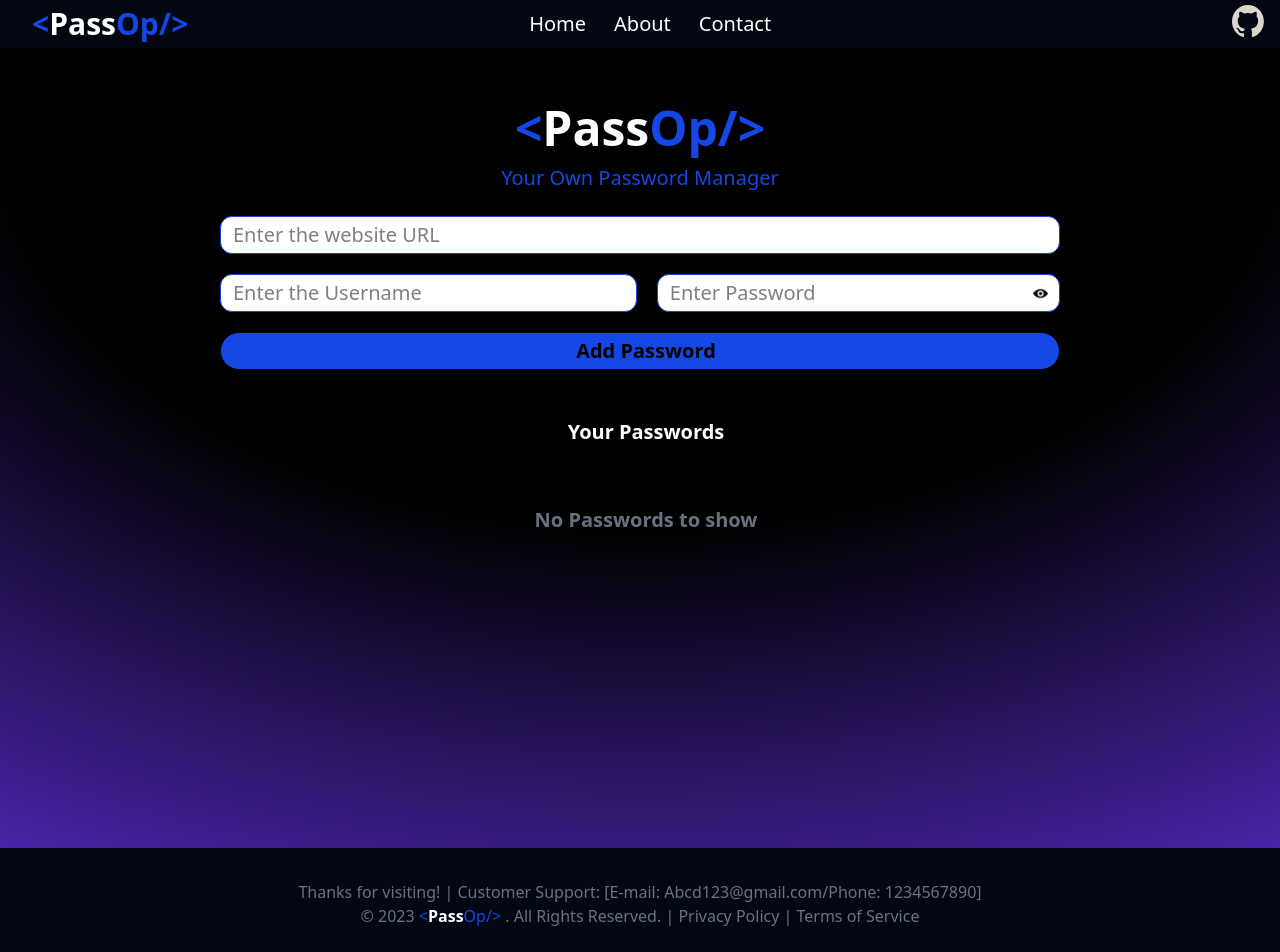
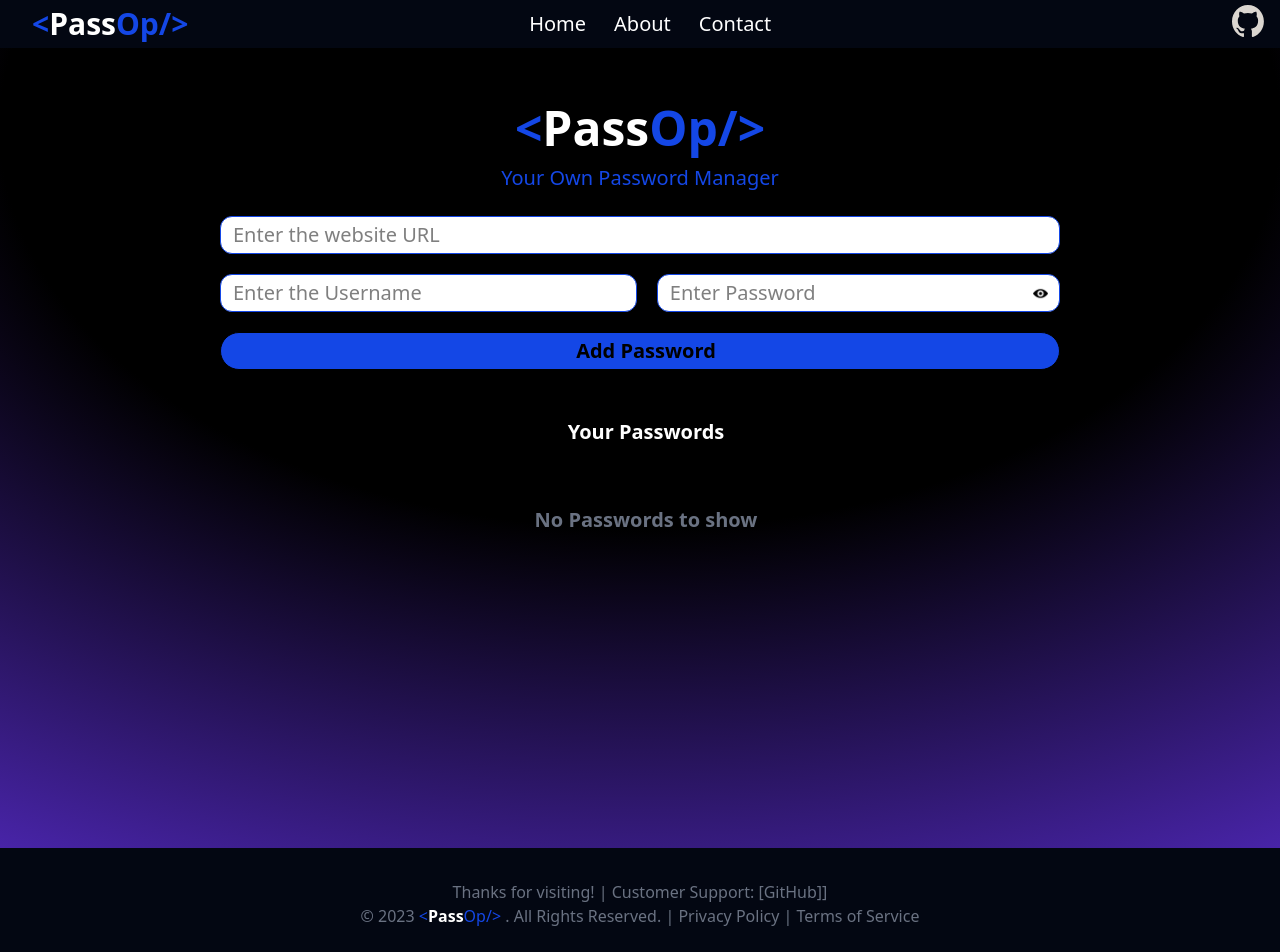
Before and after one commit to Abad-Ali/PassOP_Password_Manager, a React (Vite) app: page / in a window 1280 px wide. Shown: the top 952 px of the page. Built offline with nearby package versions, Linux system fonts and the light colour scheme; some icons are missing.

Commit message:
Update Footer.jsx

```diff
--- a/src/components/Footer.jsx
+++ b/src/components/Footer.jsx
@@ -3,7 +3,7 @@ import React from 'react'
 const Footer = () => {
   return (
     <div className='bg-gray-950 text-gray-500 p-8'>
-      <div className='flex justify-center text-xs md:text-base'>Thanks for visiting! | Customer Support: [E-mail: Abcd123@gmail.com/Phone: 1234567890] </div>
+      <div className='flex justify-center text-xs md:text-base'>Thanks for visiting! | Customer Support: [<a className="hover:text-blue-700" href="https://github.com/Abad-Ali">GitHub</a>]] </div>
       <div className='flex justify-center'>
           <div >© 2023
                 <span className='text-blue-700'> &lt;</span>
```
